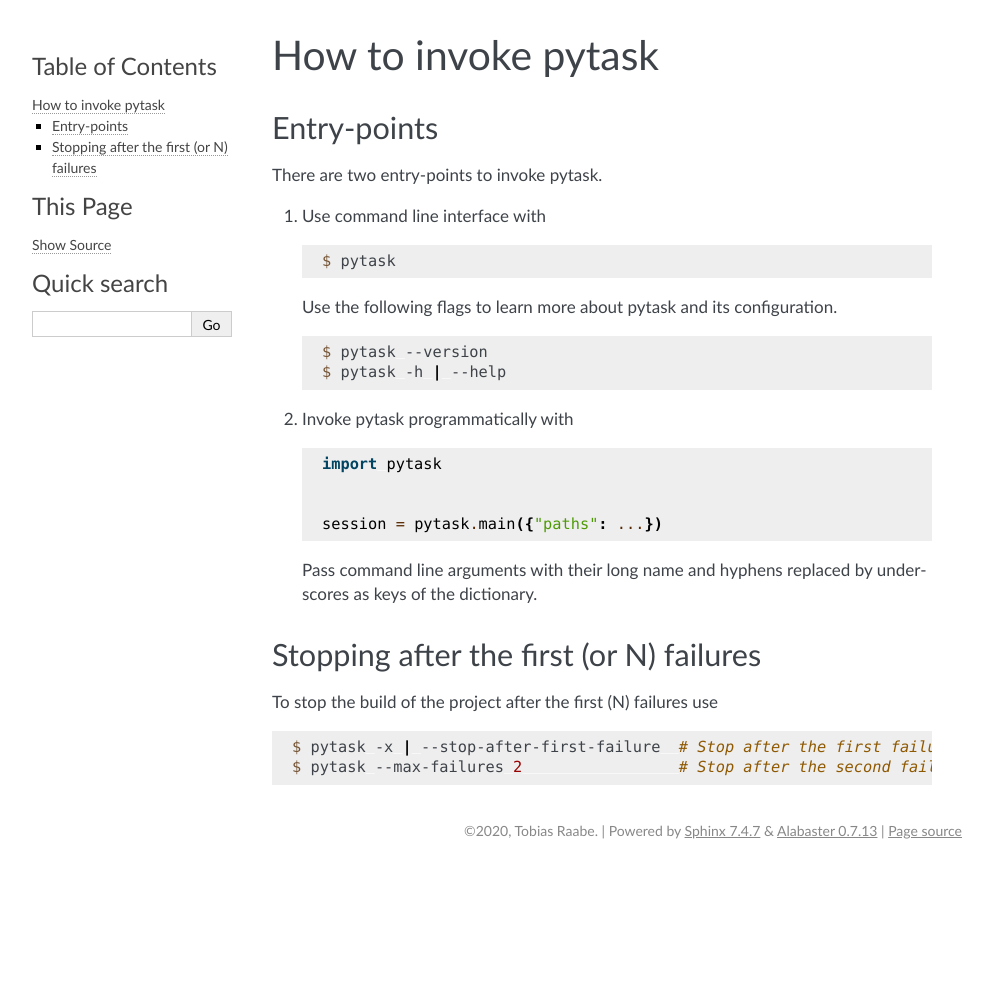
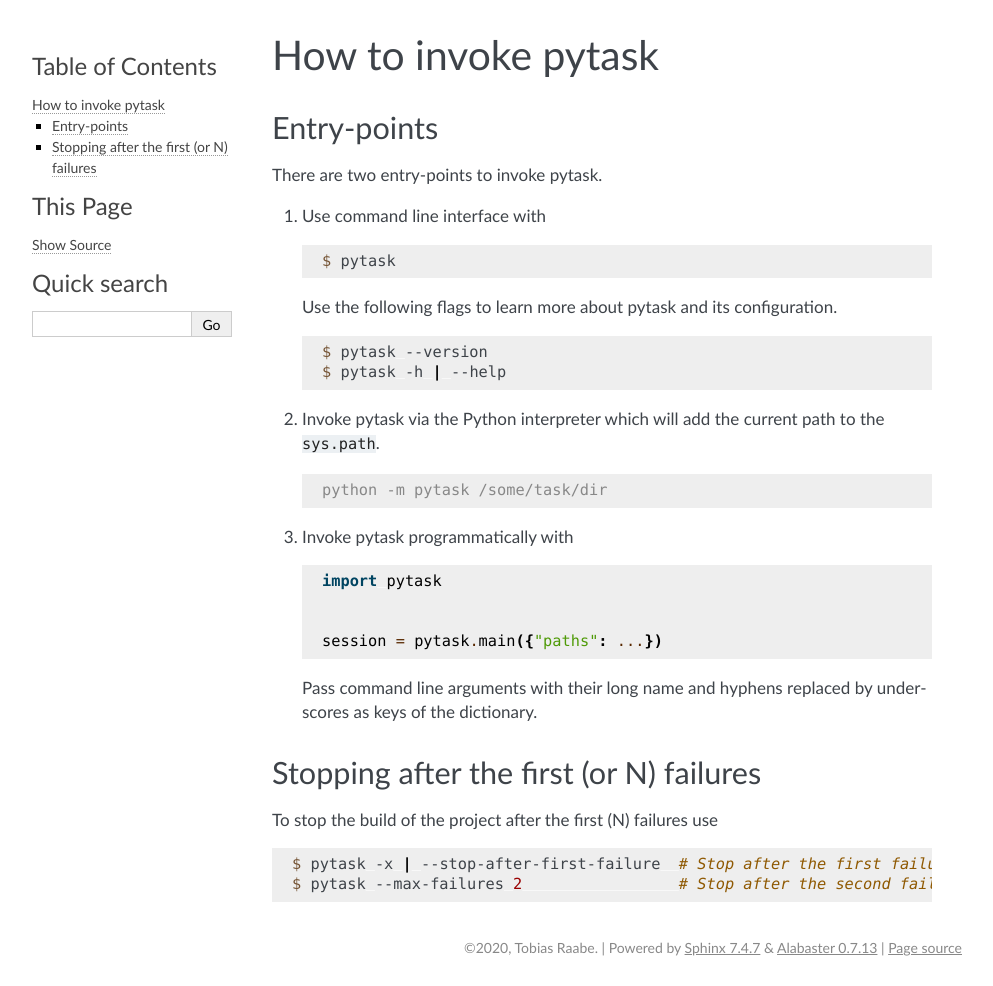
Before and after one commit to pytask-dev/pytask, a Sphinx documentation site: the page built from docs/tutorials/how_to_invoke_pytask.rst, in a window 1280 px wide. Shown: the whole page, without its empty margins (148-1141 px from the left). Built offline with Sphinx 7.4.7, drawn with Linux system fonts in a browser that asks for light colours; pages that are not in the unit, such as notebooks, are missing from menus; before the commit the page ends 900 px from its top, so only the background shows below that.

Commit message:
Add python -m interface.

```diff
--- a/docs/tutorials/how_to_invoke_pytask.rst
+++ b/docs/tutorials/how_to_invoke_pytask.rst
@@ -19,7 +19,14 @@
        $ pytask --version
        $ pytask -h | --help
 
-2. Invoke pytask programmatically with
+2. Invoke pytask via the Python interpreter which will add the current path to the
+   ``sys.path``.
+
+   .. code-block:: console
+
+       python -m pytask /some/task/dir
+
+3. Invoke pytask programmatically with
 
    .. code-block:: python
 
```
Also changed, not shown: 2 other files.
